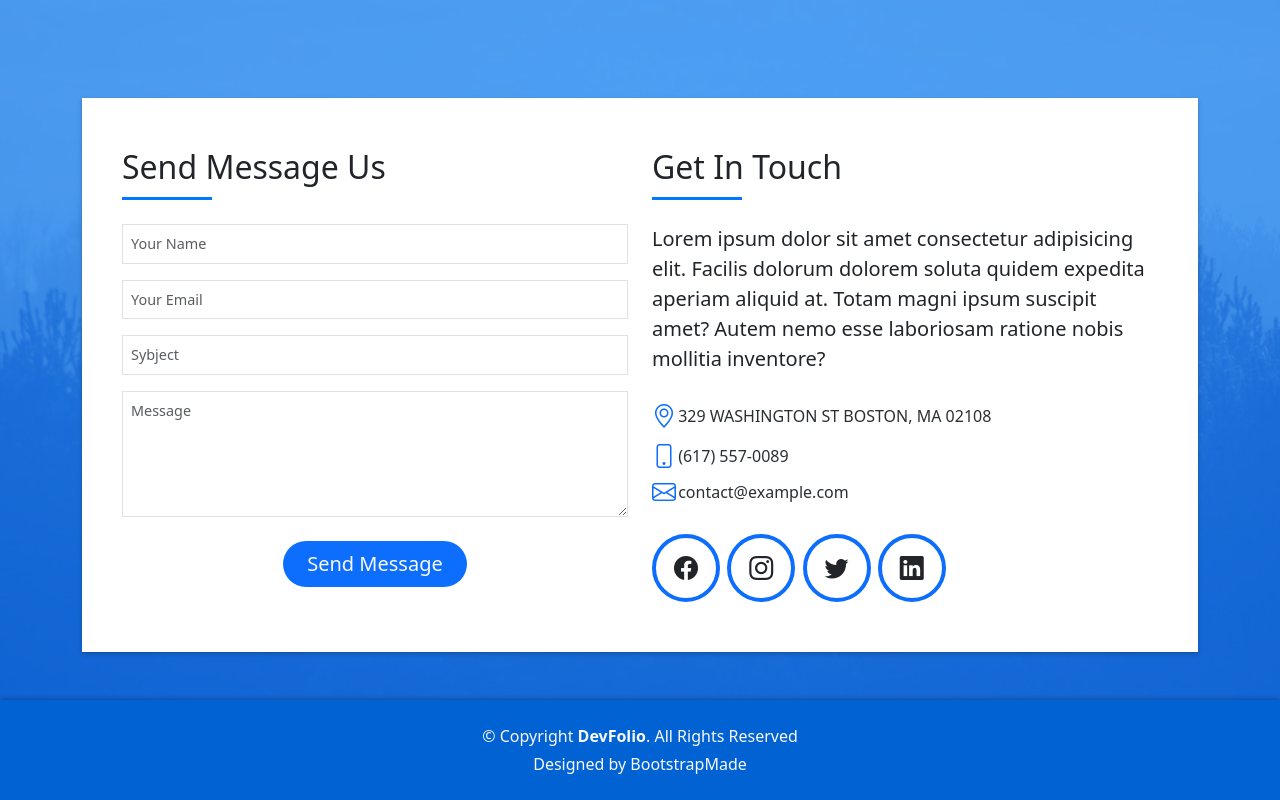
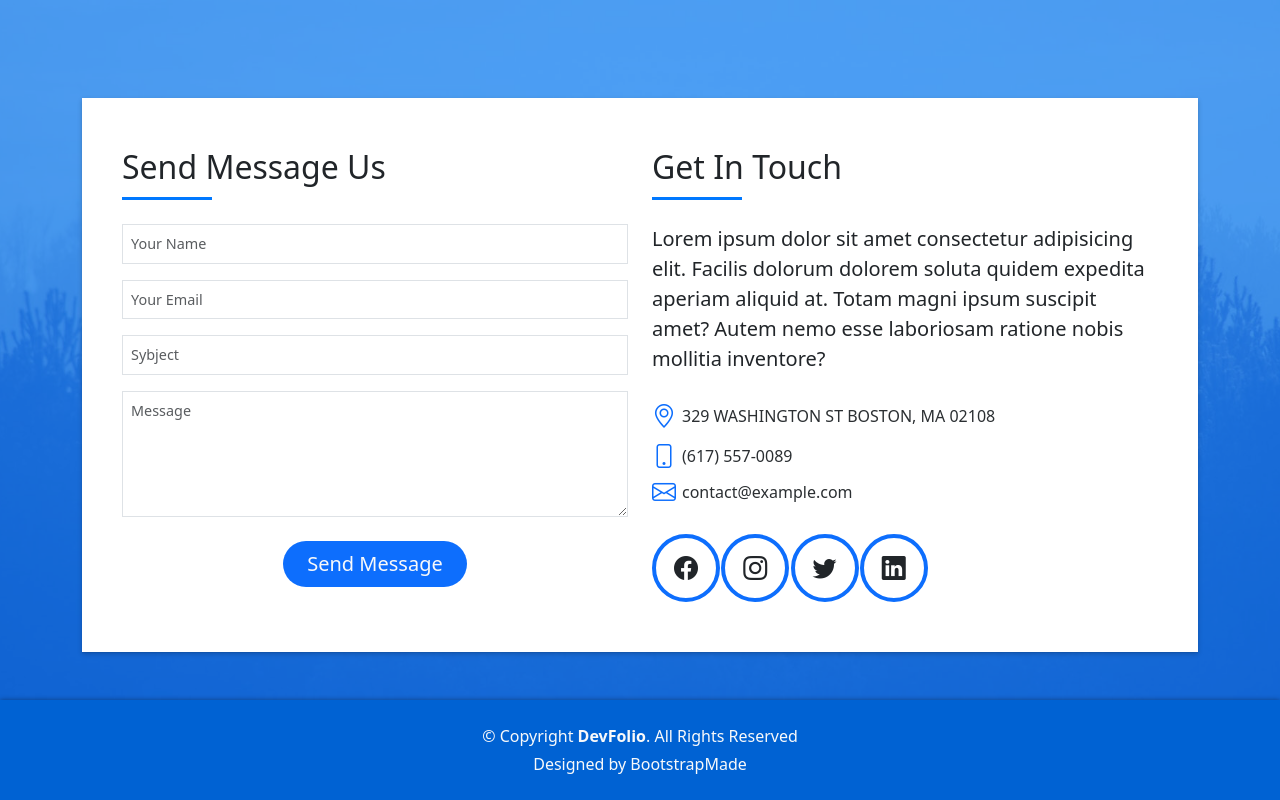
Before and after one commit to EmanRadwan114/DevFolio-Website, a plain HTML site: page index.html in a window 1280 px wide. Shown: the part 5468-6268 px from the top of the page. Drawn offline with Linux system fonts and the light colour scheme.

Commit message:
updated social icons

```diff
--- a/index.html
+++ b/index.html
@@ -1007,7 +1007,7 @@
                   </p>
                   <ul class="list-unstyled mb-4">
                     <li class="mb-1">
-                      <div class="row align-items-center">
+                      <div class="row align-items-center g-5">
                         <div class="col-1">
                           <div>
                             <i class="bi bi-geo-alt text-primary fs-4"></i>
@@ -1025,7 +1025,7 @@
                       </div>
                     </li>
                     <li>
-                      <div class="row align-items-center">
+                      <div class="row align-items-center g-5">
                         <div class="col-1">
                           <div>
                             <i class="bi bi-phone text-primary fs-4"></i>
@@ -1041,7 +1041,7 @@
                       </div>
                     </li>
                     <li>
-                      <div class="row align-items-center">
+                      <div class="row align-items-center g-5">
                         <div class="col-1">
                           <div>
                             <i class="bi bi-envelope text-primary fs-4"></i>
@@ -1057,10 +1057,10 @@
                       </div>
                     </li>
                   </ul>
-                  <div class="col-6">
+                  <div class="col-md-11 col-lg-8 col-xl-6 col-8">
                     <div class="social-contact-icons">
                       <div
-                        class="row justify-content-between align-items-center g-5"
+                        class="row justify-content-between align-items-center gy-3"
                       >
                         <div class="col-md-3 col-6">
                           <div class="d-flex">
```
